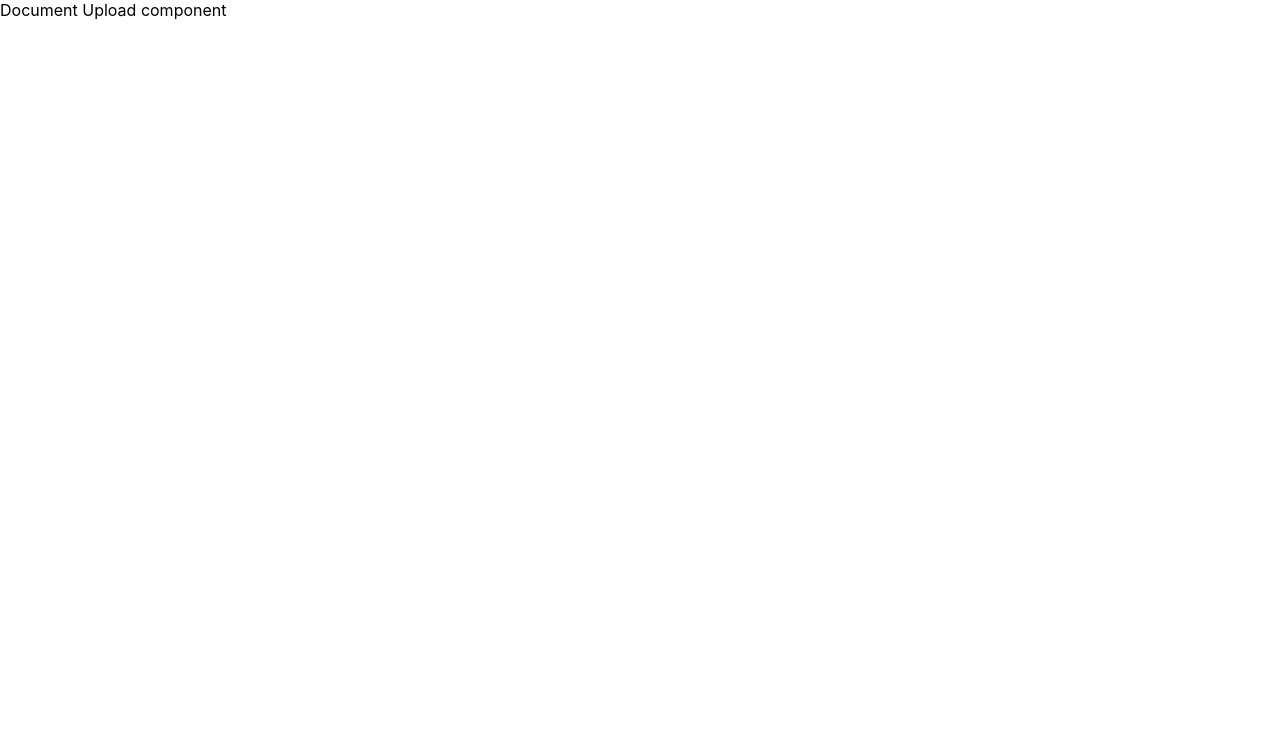
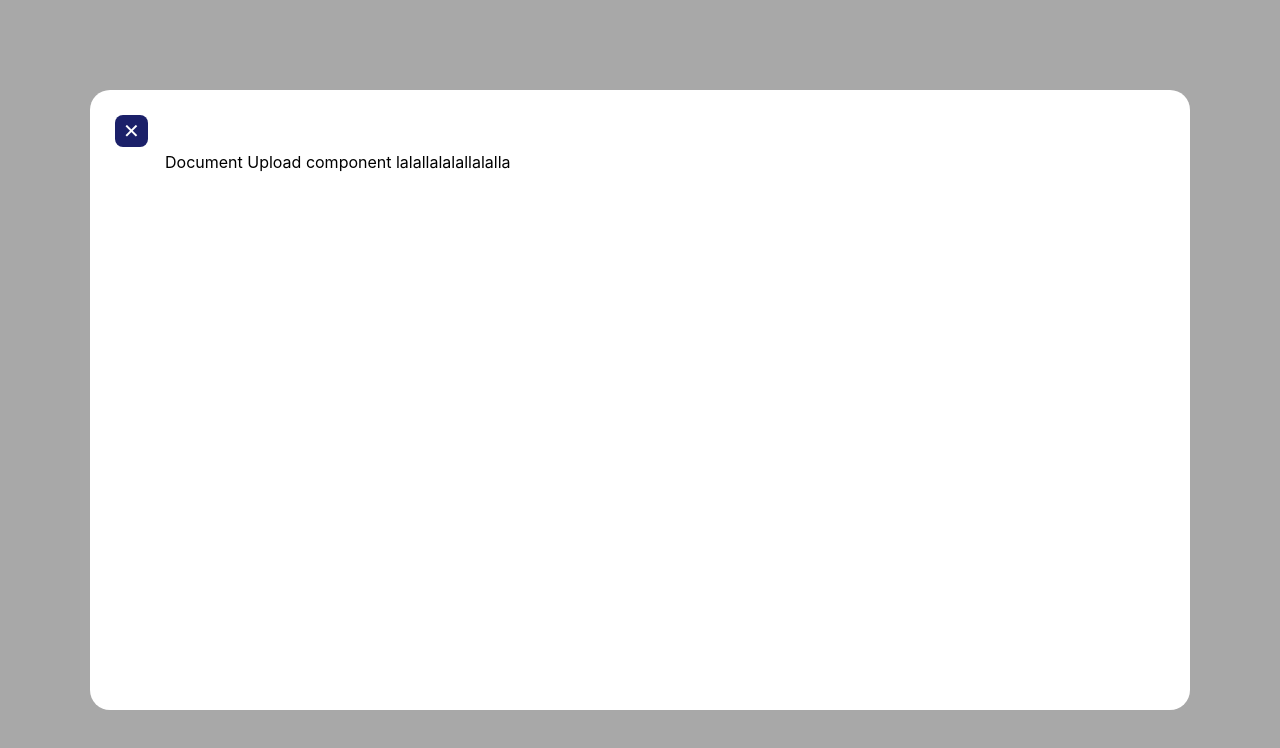
Before and after one commit to Aredu89/skyhop-challenge, a React (Create React App) app: page / in a window 1280 px wide. Shown: the top 748 px of the page. Built offline with nearby package versions, Linux system fonts and the light colour scheme.

Commit message:
feat: modal and close button components. Style variables

```diff
--- a/package.json
+++ b/package.json
@@ -8,7 +8,9 @@
     "@testing-library/user-event": "^13.5.0",
     "react": "^18.2.0",
     "react-dom": "^18.2.0",
+    "react-modal": "^3.16.1",
     "react-scripts": "5.0.1",
+    "styled-components": "^6.1.0",
     "web-vitals": "^2.1.4"
   },
   "scripts": {
--- /dev/null
+++ b/src/components/button/button.component.jsx
@@ -0,0 +1,8 @@
+import React from 'react';
+import { StyledButton } from './button.styles';
+
+const Button = ({ children }) => (
+  <StyledButton>{children}</StyledButton>
+);
+
+export default Button;
--- /dev/null
+++ b/src/components/button/button.styles.jsx
@@ -0,0 +1,15 @@
+import styled from 'styled-components';
+import { PRIMARY_COLOR } from '../../styles/variables';
+
+export const StyledButton = styled.button`
+  background-color: ${PRIMARY_COLOR};
+  font-size: 20px;
+  padding: 4px 8px;
+  border-radius: 8px;
+  color: white;
+  border: none;
+  appearance: none;
+  &:hover {
+    cursor: pointer;
+  }
+`;
--- /dev/null
+++ b/src/components/modal/modal.component.jsx
@@ -0,0 +1,36 @@
+import React from 'react';
+import ReactModal from 'react-modal';
+import Button from '../button/button.component';
+import { BACKGROUND_COLOR } from '../../styles/variables';
+import { ContentContainer } from './modal.styles';
+
+//Setting app element to support accessibility
+ReactModal.setAppElement('#root');
+
+const Modal = ({ isOpen, onClose, children }) => (
+  <ReactModal
+    isOpen={isOpen}
+    onRequestClose={onClose}
+    style={{
+      overlay: {
+        backgroundColor: BACKGROUND_COLOR,
+        display: 'flex',
+        justifyContent: 'center'
+      },
+      content: {
+        border: 'none',
+        borderRadius: '20px',
+        padding: '25px',
+        inset: 'none',
+        margin: '50px'
+      }
+    }}
+  >
+    <Button>&#x2715;</Button>
+    <ContentContainer>
+      {children}
+    </ContentContainer>
+  </ReactModal>
+);
+
+export default Modal;
--- /dev/null
+++ b/src/components/modal/modal.styles.jsx
@@ -0,0 +1,5 @@
+import styled from 'styled-components';
+
+export const ContentContainer = styled.div`
+  padding: 5px 50px 0;
+`;
--- a/src/pages/document-upload/document-upload.component.jsx
+++ b/src/pages/document-upload/document-upload.component.jsx
@@ -1,7 +1,22 @@
-import React from 'react';
+import React, { useState } from 'react';
+import Modal from '../../components/modal/modal.component';
+import { DocumentUploadContainer } from './document-upload.styles';
 
-const DocumentUpload = () => (
-  <div>Document Upload component</div>
-);
+const DocumentUpload = () => {
+  const [isModalOpen, setIsModalOpen] = useState(true);
+
+  const handleToggleModal = () => {
+    //We wont make the modal close for this challenge
+    //setIsModalOpen(prev => !prev);
+  };
+
+  return (
+    <DocumentUploadContainer>
+      <Modal isOpen={isModalOpen} onClose={handleToggleModal}>
+        <div>Document Upload component lalallalalallalalla</div>
+      </Modal>
+    </DocumentUploadContainer>
+  );
+};
 
 export default DocumentUpload;
--- /dev/null
+++ b/src/pages/document-upload/document-upload.styles.jsx
@@ -0,0 +1,6 @@
+import styled from 'styled-components';
+import { BACKGROUND_COLOR } from '../../styles/variables';
+
+export const DocumentUploadContainer = styled.div`
+  background-color: ${BACKGROUND_COLOR};
+`;
--- /dev/null
+++ b/src/styles/variables.jsx
@@ -0,0 +1,4 @@
+export const PRIMARY_COLOR = '#1b2069';
+export const SECONDARY_COLOR = '#fca730';
+export const SUCCESS_COLOR = '#42a650';
+export const BACKGROUND_COLOR = '#a8a8a8';
```
Also changed, not shown: 1 other file (tests, documents, lock files or other folders).
